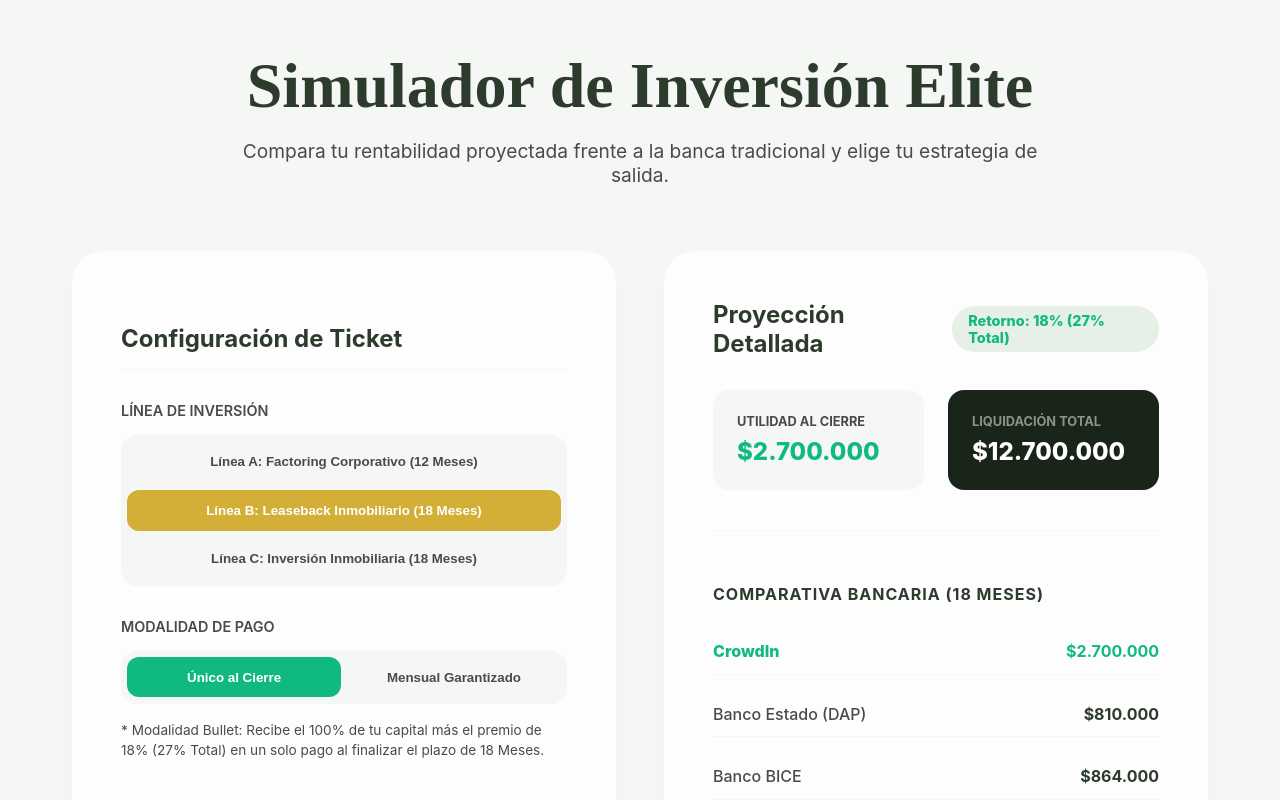
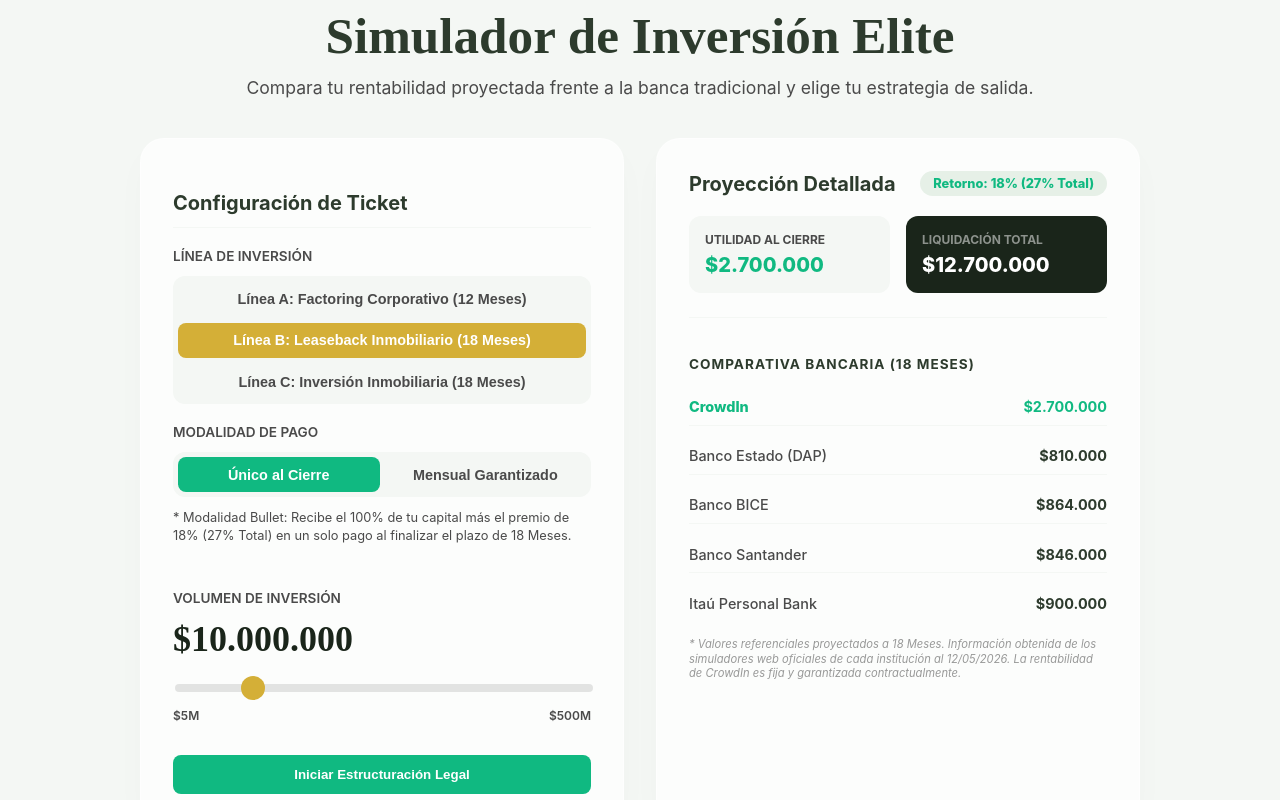
Before and after one commit to Rentapro/CrowdIn, a React (Vite) app: page / in a window 1280 px wide. Shown: the part 1040-1840 px from the top of the page. Built offline with nearby package versions, Linux system fonts and the light colour scheme.

Commit message:
style: compactacion de tarjetas de ticket y proyeccion del simulador elite

```diff
--- a/src/App.jsx
+++ b/src/App.jsx
@@ -359,70 +359,70 @@ function App() {
       </section>
 
       {/* SIMULATOR SECTION (MOVED UP FOR MAXIMUM PROMINENCE) */}
-      <section className="section calculator-section" id="calculadora" style={{ background: 'var(--sage-50)' }}>
+      <section className="section calculator-section" id="calculadora" style={{ background: 'var(--sage-50)', padding: '4rem 0' }}>
         <div className="container">
-          <div style={{ textAlign: 'center', marginBottom: '4rem' }}>
-            <h2 style={{ fontSize: 'clamp(2.5rem, 5vw, 4rem)', color: 'var(--sage-800)', fontFamily: 'Outfit', marginBottom: '1rem' }}>Simulador de Inversión Elite</h2>
-            <p style={{ color: 'var(--charcoal-mid)', fontSize: '1.2rem', maxWidth: '800px', margin: '0 auto' }}>
+          <div style={{ textAlign: 'center', marginBottom: '2.5rem' }}>
+            <h2 style={{ fontSize: 'clamp(2.25rem, 4vw, 3.25rem)', color: 'var(--sage-800)', fontFamily: 'Outfit', marginBottom: '0.75rem' }}>Simulador de Inversión Elite</h2>
+            <p style={{ color: 'var(--charcoal-mid)', fontSize: '1.1rem', maxWidth: '800px', margin: '0 auto' }}>
               Compara tu rentabilidad proyectada frente a la banca tradicional y elige tu estrategia de salida.
             </p>
           </div>
 
-          <div style={{ display: 'grid', gridTemplateColumns: 'repeat(auto-fit, minmax(320px, 1fr))', gap: '3rem' }}>
+          <div style={{ display: 'grid', gridTemplateColumns: 'repeat(auto-fit, minmax(320px, 1fr))', gap: '2rem', maxWidth: '1000px', margin: '0 auto' }}>
             {/* PANEL IZQUIERDO: CONFIGURADOR */}
-            <div className="calculator-card" style={{ background: 'white', padding: '3rem', borderRadius: '32px', boxShadow: '0 20px 50px rgba(0,0,0,0.05)', border: '1px solid var(--sage-100)', display: 'flex', flexDirection: 'column' }}>
-              <h3 style={{ fontSize: '1.5rem', marginBottom: '2rem', color: 'var(--sage-800)', borderBottom: '1px solid var(--sage-50)', paddingBottom: '1rem' }}>Configuración de Ticket</h3>
+            <div className="calculator-card" style={{ background: 'white', padding: '2rem', borderRadius: '24px', boxShadow: '0 15px 35px rgba(0,0,0,0.03)', border: '1px solid var(--sage-100)', display: 'flex', flexDirection: 'column' }}>
+              <h3 style={{ fontSize: '1.25rem', marginBottom: '1.25rem', color: 'var(--sage-800)', borderBottom: '1px solid var(--sage-50)', paddingBottom: '0.75rem' }}>Configuración de Ticket</h3>
 
-              <div style={{ marginBottom: '2rem' }}>
-                <label style={{ display: 'block', color: 'var(--charcoal-mid)', fontWeight: 600, marginBottom: '1rem', fontSize: '0.9rem', textTransform: 'uppercase' }}>Línea de Inversión</label>
-                <div style={{ display: 'grid', gridTemplateColumns: '1fr', gap: '0.5rem', background: 'var(--sage-50)', padding: '0.4rem', borderRadius: '16px' }}>
+              <div style={{ marginBottom: '1.25rem' }}>
+                <label style={{ display: 'block', color: 'var(--charcoal-mid)', fontWeight: 600, marginBottom: '0.75rem', fontSize: '0.85rem', textTransform: 'uppercase' }}>Línea de Inversión</label>
+                <div style={{ display: 'grid', gridTemplateColumns: '1fr', gap: '0.4rem', background: 'var(--sage-50)', padding: '0.3rem', borderRadius: '12px' }}>
                   <button
                     onClick={() => setSelectedAsset('factoring')}
-                    style={{ padding: '0.8rem', borderRadius: '12px', border: 'none', background: selectedAsset === 'factoring' ? '#3b82f6' : 'transparent', color: selectedAsset === 'factoring' ? 'white' : 'var(--charcoal-mid)', fontWeight: 800, cursor: 'pointer', transition: 'all 0.3s' }}
+                    style={{ padding: '0.6rem', borderRadius: '8px', border: 'none', background: selectedAsset === 'factoring' ? '#3b82f6' : 'transparent', color: selectedAsset === 'factoring' ? 'white' : 'var(--charcoal-mid)', fontWeight: 800, cursor: 'pointer', transition: 'all 0.3s', fontSize: '0.9rem' }}
                   >
                     Línea A: Factoring Corporativo (12 Meses)
                   </button>
                   <button
                     onClick={() => setSelectedAsset('leaseback')}
-                    style={{ padding: '0.8rem', borderRadius: '12px', border: 'none', background: selectedAsset === 'leaseback' ? 'var(--gold-primary)' : 'transparent', color: selectedAsset === 'leaseback' ? 'white' : 'var(--charcoal-mid)', fontWeight: 800, cursor: 'pointer', transition: 'all 0.3s' }}
+                    style={{ padding: '0.6rem', borderRadius: '8px', border: 'none', background: selectedAsset === 'leaseback' ? 'var(--gold-primary)' : 'transparent', color: selectedAsset === 'leaseback' ? 'white' : 'var(--charcoal-mid)', fontWeight: 800, cursor: 'pointer', transition: 'all 0.3s', fontSize: '0.9rem' }}
                   >
                     Línea B: Leaseback Inmobiliario (18 Meses)
                   </button>
                   <button
                     onClick={() => setSelectedAsset('flipping')}
-                    style={{ padding: '0.8rem', borderRadius: '12px', border: 'none', background: selectedAsset === 'flipping' ? 'var(--sage-800)' : 'transparent', color: selectedAsset === 'flipping' ? 'white' : 'var(--charcoal-mid)', fontWeight: 800, cursor: 'pointer', transition: 'all 0.3s' }}
+                    style={{ padding: '0.6rem', borderRadius: '8px', border: 'none', background: selectedAsset === 'flipping' ? 'var(--sage-800)' : 'transparent', color: selectedAsset === 'flipping' ? 'white' : 'var(--charcoal-mid)', fontWeight: 800, cursor: 'pointer', transition: 'all 0.3s', fontSize: '0.9rem' }}
                   >
                     Línea C: Inversión Inmobiliaria (18 Meses)
                   </button>
                 </div>
               </div>
 
-              <div style={{ marginBottom: '2rem' }}>
-                <label style={{ display: 'block', color: 'var(--charcoal-mid)', fontWeight: 600, marginBottom: '1rem', fontSize: '0.9rem', textTransform: 'uppercase' }}>Modalidad de Pago</label>
-                <div style={{ display: 'flex', background: 'var(--sage-50)', padding: '0.4rem', borderRadius: '16px', gap: '0.4rem' }}>
+              <div style={{ marginBottom: '1.25rem' }}>
+                <label style={{ display: 'block', color: 'var(--charcoal-mid)', fontWeight: 600, marginBottom: '0.75rem', fontSize: '0.85rem', textTransform: 'uppercase' }}>Modalidad de Pago</label>
+                <div style={{ display: 'flex', background: 'var(--sage-50)', padding: '0.3rem', borderRadius: '12px', gap: '0.3rem' }}>
                   <button
                     onClick={() => setSelectedPlan('bullet')}
-                    style={{ flex: 1, padding: '0.8rem', borderRadius: '12px', border: 'none', background: selectedPlan === 'bullet' ? 'var(--success)' : 'transparent', color: selectedPlan === 'bullet' ? 'white' : 'var(--charcoal-mid)', fontWeight: 800, cursor: 'pointer', transition: 'all 0.3s' }}
+                    style={{ flex: 1, padding: '0.6rem', borderRadius: '8px', border: 'none', background: selectedPlan === 'bullet' ? 'var(--success)' : 'transparent', color: selectedPlan === 'bullet' ? 'white' : 'var(--charcoal-mid)', fontWeight: 800, cursor: 'pointer', transition: 'all 0.3s', fontSize: '0.9rem' }}
                   >
                     Único al Cierre
                   </button>
                   <button
                     onClick={() => setSelectedPlan('mensual')}
-                    style={{ flex: 1, padding: '0.8rem', borderRadius: '12px', border: 'none', background: selectedPlan === 'mensual' ? '#3b82f6' : 'transparent', color: selectedPlan === 'mensual' ? 'white' : 'var(--charcoal-mid)', fontWeight: 800, cursor: 'pointer', transition: 'all 0.3s' }}
+                    style={{ flex: 1, padding: '0.6rem', borderRadius: '8px', border: 'none', background: selectedPlan === 'mensual' ? '#3b82f6' : 'transparent', color: selectedPlan === 'mensual' ? 'white' : 'var(--charcoal-mid)', fontWeight: 800, cursor: 'pointer', transition: 'all 0.3s', fontSize: '0.9rem' }}
                   >
                     Mensual Garantizado
                   </button>
                 </div>
-                <p style={{ marginTop: '1rem', fontSize: '0.85rem', color: 'var(--charcoal-mid)', lineHeight: 1.5, minHeight: '3.5rem' }}>
+                <p style={{ marginTop: '0.75rem', fontSize: '0.8rem', color: 'var(--charcoal-mid)', lineHeight: 1.4, minHeight: '3rem' }}>
                   {selectedPlan === 'bullet'
                     ? `* Modalidad Bullet: Recibe el 100% de tu capital más el premio de ${currentAsset.tasaAnual} en un solo pago al finalizar el plazo de ${currentAsset.plazo}.`
                     : `* Modalidad Flujo Mensual: Recibe intereses fijos de ${currentAsset.tasaMensual} mensual (${formatCurrency(monthlyPayout)}) y recupera tu capital de forma líquida al vencimiento.`}
                 </p>
               </div>
 
-              <div style={{ marginBottom: '2rem' }}>
-                <label style={{ display: 'block', color: 'var(--charcoal-mid)', fontWeight: 600, marginBottom: '1.5rem', fontSize: '0.9rem', textTransform: 'uppercase' }}>Volumen de Inversión</label>
-                <div style={{ fontSize: '3rem', fontWeight: 800, color: 'var(--sage-900)', marginBottom: '2rem', fontFamily: 'Outfit' }}>
+              <div style={{ marginBottom: '1.25rem' }}>
+                <label style={{ display: 'block', color: 'var(--charcoal-mid)', fontWeight: 600, marginBottom: '0.75rem', fontSize: '0.85rem', textTransform: 'uppercase' }}>Volumen de Inversión</label>
+                <div style={{ fontSize: '2.25rem', fontWeight: 800, color: 'var(--sage-900)', marginBottom: '1rem', fontFamily: 'Outfit' }}>
                   {formatCurrency(investment)}
                 </div>
                 <input
@@ -430,45 +430,45 @@ function App() {
                   value={sliderIndex} onChange={(e) => setSliderIndex(Number(e.target.value))}
                   className="calc-slider"
                 />
-                <div style={{ display: 'flex', justifyContent: 'space-between', marginTop: '1rem', fontSize: '0.8rem', color: 'var(--charcoal-mid)', fontWeight: 600 }}>
+                <div style={{ display: 'flex', justifyContent: 'space-between', marginTop: '0.75rem', fontSize: '0.75rem', color: 'var(--charcoal-mid)', fontWeight: 600 }}>
                   <span>$5M</span>
                   <span>$500M</span>
                 </div>
               </div>
 
-              <button onClick={() => handleWhatsAppRedirect()} className="btn btn-primary" style={{ width: '100%', marginTop: '1rem', background: selectedPlan === 'bullet' ? 'var(--success)' : '#3b82f6' }}>
+              <button onClick={() => handleWhatsAppRedirect()} className="btn btn-primary" style={{ width: '100%', marginTop: '0.75rem', background: selectedPlan === 'bullet' ? 'var(--success)' : '#3b82f6', padding: '0.75rem' }}>
                 Iniciar Estructuración Legal
               </button>
             </div>
 
             {/* PANEL DERECHO: RESULTADOS Y BENCHMARK */}
-            <div className="calculator-card" style={{ background: 'white', padding: '3rem', borderRadius: '32px', boxShadow: '0 20px 50px rgba(0,0,0,0.05)', border: '1px solid var(--sage-100)', display: 'flex', flexDirection: 'column' }}>
-              <div style={{ display: 'flex', justifyContent: 'space-between', alignItems: 'center', marginBottom: '2rem' }}>
-                <h3 style={{ fontSize: '1.5rem', margin: 0, color: 'var(--sage-800)' }}>Proyección Detallada</h3>
-                <div style={{ background: selectedPlan === 'bullet' ? 'rgba(46,125,50,0.1)' : 'rgba(59,130,246,0.1)', color: selectedPlan === 'bullet' ? 'var(--success)' : '#3b82f6', padding: '0.4rem 1rem', borderRadius: '50px', fontWeight: 800, fontSize: '0.9rem' }}>
+            <div className="calculator-card" style={{ background: 'white', padding: '2rem', borderRadius: '24px', boxShadow: '0 15px 35px rgba(0,0,0,0.03)', border: '1px solid var(--sage-100)', display: 'flex', flexDirection: 'column' }}>
+              <div style={{ display: 'flex', justifyContent: 'space-between', alignItems: 'center', marginBottom: '1.25rem' }}>
+                <h3 style={{ fontSize: '1.25rem', margin: 0, color: 'var(--sage-800)' }}>Proyección Detallada</h3>
+                <div style={{ background: selectedPlan === 'bullet' ? 'rgba(46,125,50,0.1)' : 'rgba(59,130,246,0.1)', color: selectedPlan === 'bullet' ? 'var(--success)' : '#3b82f6', padding: '0.3rem 0.8rem', borderRadius: '50px', fontWeight: 800, fontSize: '0.8rem' }}>
                   Retorno: {selectedPlan === 'bullet' ? currentAsset.tasaAnual : `${currentAsset.tasaMensual} / Mes`}
                 </div>
               </div>
 
-              <div style={{ display: 'grid', gridTemplateColumns: '1fr 1fr', gap: '1.5rem', marginBottom: '2.5rem' }}>
-                <div style={{ background: 'var(--sage-50)', padding: '1.5rem', borderRadius: '16px' }}>
-                  <div style={{ fontSize: '0.8rem', color: 'var(--charcoal-mid)', textTransform: 'uppercase', marginBottom: '0.5rem', fontWeight: 700 }}>{selectedPlan === 'bullet' ? 'Utilidad al Cierre' : 'Flujo Mensual'}</div>
-                  <div style={{ fontSize: '1.5rem', fontWeight: 800, color: selectedPlan === 'bullet' ? 'var(--success)' : '#3b82f6' }}>
+              <div style={{ display: 'grid', gridTemplateColumns: '1fr 1fr', gap: '1rem', marginBottom: '1.5rem' }}>
+                <div style={{ background: 'var(--sage-50)', padding: '1rem', borderRadius: '12px' }}>
+                  <div style={{ fontSize: '0.75rem', color: 'var(--charcoal-mid)', textTransform: 'uppercase', marginBottom: '0.4rem', fontWeight: 700 }}>{selectedPlan === 'bullet' ? 'Utilidad al Cierre' : 'Flujo Mensual'}</div>
+                  <div style={{ fontSize: '1.25rem', fontWeight: 800, color: selectedPlan === 'bullet' ? 'var(--success)' : '#3b82f6' }}>
                     {selectedPlan === 'bullet' ? formatCurrency(interestEarned) : formatCurrency(monthlyPayout)}
                   </div>
                 </div>
-                <div style={{ background: 'var(--sage-900)', padding: '1.5rem', borderRadius: '16px', color: 'white' }}>
-                  <div style={{ fontSize: '0.8rem', color: 'rgba(255,255,255,0.5)', textTransform: 'uppercase', marginBottom: '0.5rem', fontWeight: 700 }}>Liquidación Total</div>
-                  <div style={{ fontSize: '1.5rem', fontWeight: 800 }}>
+                <div style={{ background: 'var(--sage-900)', padding: '1rem', borderRadius: '12px', color: 'white' }}>
+                  <div style={{ fontSize: '0.75rem', color: 'rgba(255,255,255,0.5)', textTransform: 'uppercase', marginBottom: '0.4rem', fontWeight: 700 }}>Liquidación Total</div>
+                  <div style={{ fontSize: '1.25rem', fontWeight: 800 }}>
                     {formatCurrency(totalReturn)}
                   </div>
                 </div>
               </div>
 
               {/* BENCHMARK INTEGRADO */}
-              <div style={{ borderTop: '1px solid var(--sage-50)', paddingTop: '2rem', flex: 1 }}>
-                <h4 style={{ fontSize: '1rem', color: 'var(--sage-800)', marginBottom: '1.5rem', textTransform: 'uppercase', letterSpacing: '1px', fontWeight: 700 }}>Comparativa Bancaria ({currentAsset.plazo})</h4>
-                <div style={{ display: 'flex', flexDirection: 'column', gap: '1rem' }}>
+              <div style={{ borderTop: '1px solid var(--sage-50)', paddingTop: '1.25rem', flex: 1 }}>
+                <h4 style={{ fontSize: '0.85rem', color: 'var(--sage-800)', marginBottom: '1rem', textTransform: 'uppercase', letterSpacing: '1px', fontWeight: 700 }}>Comparativa Bancaria ({currentAsset.plazo})</h4>
+                <div style={{ display: 'flex', flexDirection: 'column', gap: '0.75rem' }}>
                   {[
                     { name: 'CrowdIn', gain: interestEarned, highlight: true },
                     { name: 'Banco Estado (DAP)', gain: investment * 0.0045 * currentAsset.plazoMeses },
@@ -476,13 +476,13 @@ function App() {
                     { name: 'Banco Santander', gain: investment * 0.0047 * currentAsset.plazoMeses },
                     { name: 'Itaú Personal Bank', gain: investment * 0.0050 * currentAsset.plazoMeses }
                   ].map((bank, i) => (
-                    <div key={i} style={{ display: 'flex', justifyContent: 'space-between', alignItems: 'center', padding: '0.8rem 0', borderBottom: i === 4 ? 'none' : '1px solid var(--sage-50)' }}>
+                    <div key={i} style={{ display: 'flex', justifyContent: 'space-between', alignItems: 'center', padding: '0.6rem 0', borderBottom: i === 4 ? 'none' : '1px solid var(--sage-50)', fontSize: '0.9rem' }}>
                       <span style={{ fontWeight: bank.highlight ? 800 : 500, color: bank.highlight ? (selectedPlan === 'bullet' ? 'var(--success)' : '#3b82f6') : 'var(--charcoal-mid)' }}>{bank.name}</span>
                       <span style={{ fontWeight: 700, color: bank.highlight ? 'var(--success)' : 'var(--sage-800)' }}>{formatCurrency(bank.gain)}</span>
                     </div>
                   ))}
                 </div>
-                <p style={{ marginTop: '1.5rem', fontSize: '0.75rem', color: 'rgba(0,0,0,0.4)', fontStyle: 'italic', lineHeight: 1.4 }}>
+                <p style={{ marginTop: '1rem', fontSize: '0.7rem', color: 'rgba(0,0,0,0.4)', fontStyle: 'italic', lineHeight: 1.3 }}>
                   * Valores referenciales proyectados a {currentAsset.plazo}. Información obtenida de los simuladores web oficiales de cada institución al 12/05/2026. La rentabilidad de CrowdIn es fija y garantizada contractualmente.
                 </p>
               </div>
```
